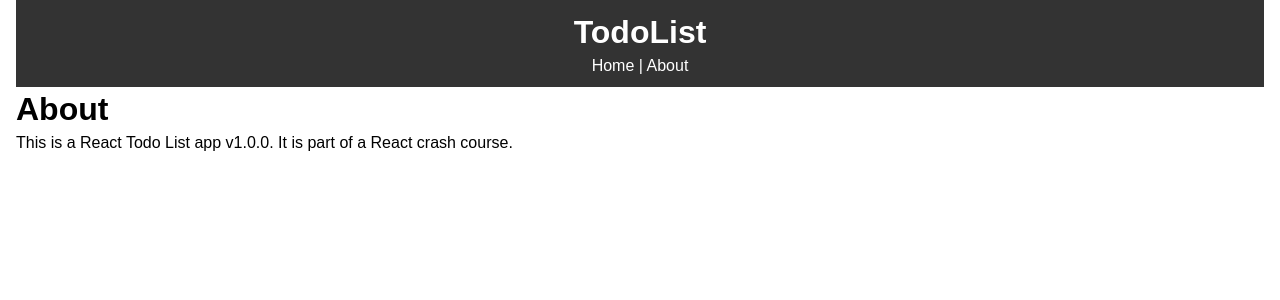
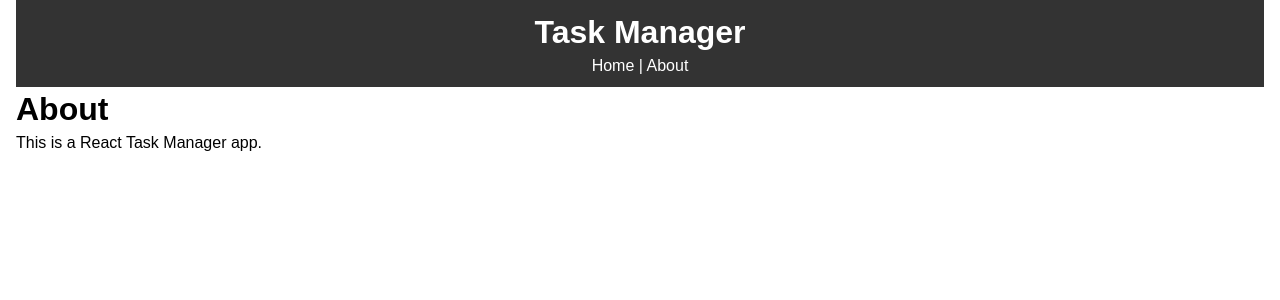
Before and after one commit to cmarshman/react_task_manager, a React (Create React App) app: page /about in a window 1280 px wide. Shown: the top 300 px of the page. Built offline with nearby package versions, Linux system fonts and the light colour scheme; no server answers.

Commit message:
bug fixes

```diff
--- a/src/components/layout/Header.js
+++ b/src/components/layout/Header.js
@@ -4,7 +4,7 @@ import { Link } from 'react-router-dom';
 function Header(){
     return (
         <header style={headerStyle}>
-            <h1>TodoList</h1>
+            <h1>Task Manager</h1>
             <Link style={linkStyle} to="/">Home</Link> | <Link style={linkStyle} to="/about">About</Link>
         </header>
     )
--- a/src/components/pages/About.js
+++ b/src/components/pages/About.js
@@ -4,7 +4,7 @@ function About() {
     return (
         <React.Fragment>
             <h1>About</h1>
-            <p>This is a React Todo List app v1.0.0. It is part of a React crash course.</p>
+            <p>This is a React Task Manager app. </p>
         </React.Fragment>
     )
 }
```
